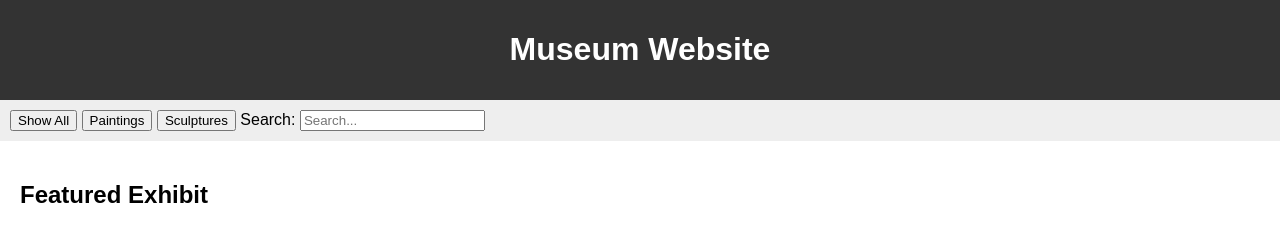
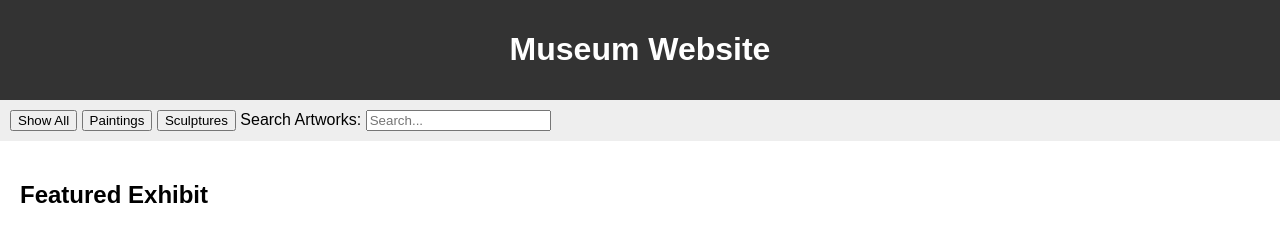
Before and after one commit to HemanthSunkara37/HemanthSunkara37MuseumNew.github.io, a plain HTML site: page index.html in a window 1280 px wide. Shown: the top 226 px of the page. Drawn offline with Linux system fonts and the light colour scheme.

Commit message:
Update index.html

```diff
--- a/index.html
+++ b/index.html
@@ -55,7 +55,7 @@
         <button onclick="filterGallery('all')">Show All</button>
         <button onclick="filterGallery('paintings')">Paintings</button>
         <button onclick="filterGallery('sculptures')">Sculptures</button>
-        <label for="searchInput">Search:</label>
+        <label for="searchInput">Search Artworks:</label>
         <input type="text" id="searchInput" placeholder="Search...">
     </nav>
     <main>
```
